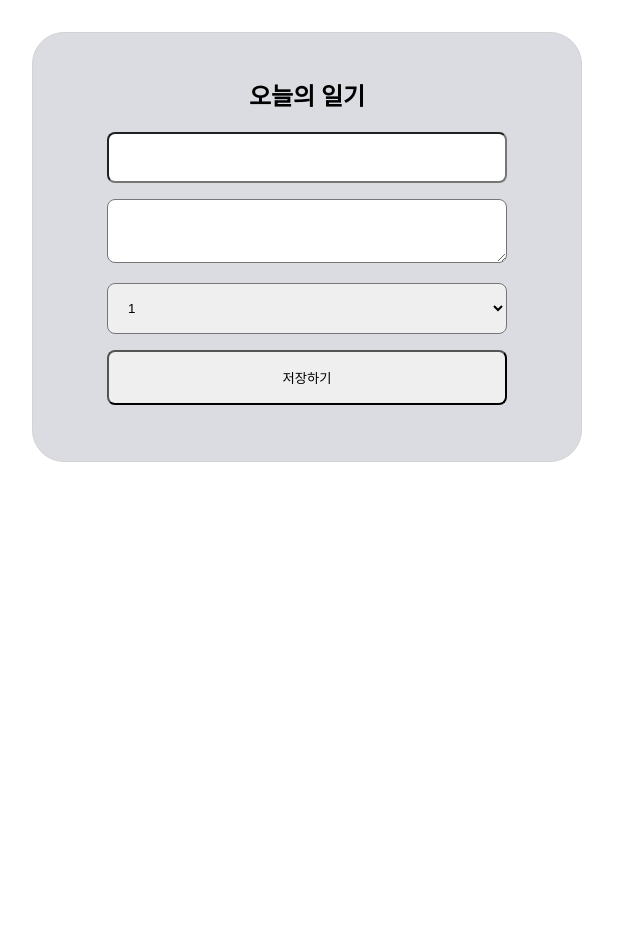
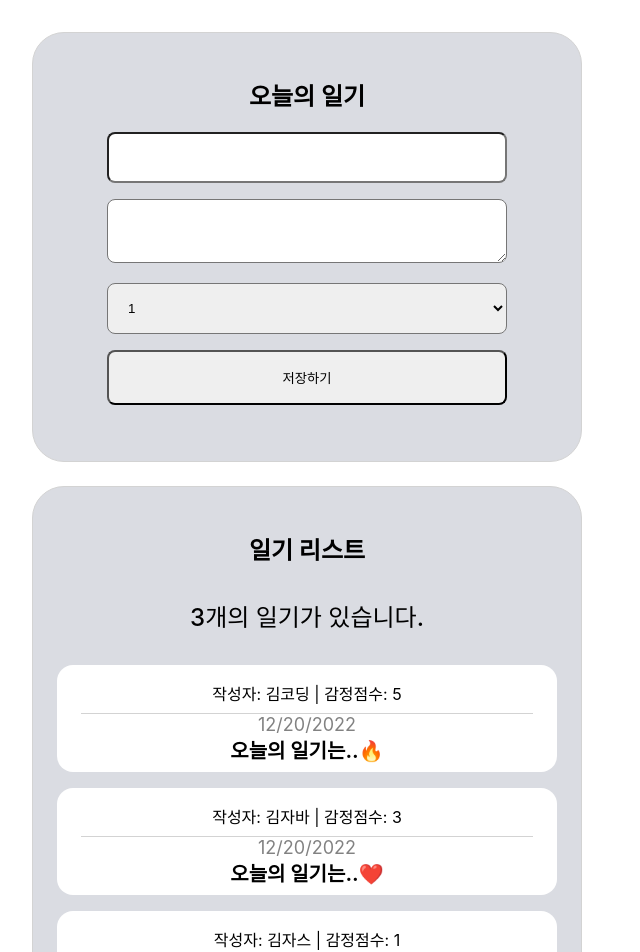
Before and after one commit to SpringintheFall/mini-dairy, a React (Create React App) app: page / in a window 1280 px wide. Shown: the top 952 px of the page, without its empty margins (0-640 px from the left). Before the commit the page ends 800 px from the top, so only its background shows below. Built offline with nearby package versions, Linux system fonts and the light colour scheme.

Commit message:
### React에 리스트 렌더링하기 (조회)

```diff
--- a/src/App.css
+++ b/src/App.css
@@ -2,7 +2,7 @@
   margin: 32px;
 }
 
-.DiaryEditor {
+.DiaryEditor , .DiaryList {
   background-color: rgb(218, 220, 226);
   width: 500px;
   text-align: center;
@@ -27,3 +27,45 @@
   border-radius: 8px;
 
 }
+
+/* List */
+.DiaryList {
+  border: 1px solid #D3D3D3;
+  margin-top: 24px;
+  padding: 24px;
+}
+
+.DiaryList h4 {
+  font-size: 24px;
+  font-weight: 500;
+}
+
+/* Item */
+.DiaryItem {
+  background-color: #FFF;
+  padding: 8px;
+  border-radius: 16px;
+  box-sizing: border-box;
+}
+
+.DiaryItem:not(:last-child) {
+  margin-bottom: 16px;
+}
+
+.DiaryItem .info {
+  width: calc(100% - 32px);
+  border-bottom: 1px solid #D3D3D3;
+  padding: 8px;
+  box-sizing: border-box;
+  display: inline-block;
+}
+
+.DiaryItem .date {
+  color: #828282;
+  font-size: 18px;
+}
+
+.DiaryItem .content {
+  font-weight: bold;
+  font-size: 20px;
+}
--- a/src/App.js
+++ b/src/App.js
@@ -1,11 +1,37 @@
-import React from "react";
+import { useEffect, useState } from "react";
+import DiaryEditor from "./DiaryEditor";
+import DiaryList from "./DiaryList";
 import "./App.css";
-import DiaryEditor from "./DiaryEditor";
+
+const dummyList = [
+  {
+    id: 1,
+    author: "김코딩",
+    content: "오늘의 일기는..🔥",
+    emotion: 5,
+    created_date: new Date().getTime()
+  },
+  {
+    id: 2,
+    author: "김자바",
+    content: "오늘의 일기는..❤️",
+    emotion: 3,
+    created_date: new Date().getTime()
+  },
+  {
+    id: 3,
+    author: "김자스",
+    content: "오늘의 일기는..🖤",
+    emotion: 1,
+    created_date: new Date().getTime()
+  }
+];
 
 function App() {
   return (
     <div className="App">
       <DiaryEditor />
+      <DiaryList diaryList={dummyList} />
     </div>
   );
 }
--- /dev/null
+++ b/src/DiartItem.js
@@ -0,0 +1,17 @@
+const DiaryItem = ({ author, content, created_date, emotion, id }) => {
+  return (
+    <div className="DiaryItem">
+      <span className="info">
+        작성자: {author} | 감정점수: {emotion}
+      </span>
+      <br />
+      <span className="date">
+        {new Date(created_date).toLocaleDateString()}
+      </span>
+      <br />
+      <span className="content">{content}</span>
+    </div>
+  );
+};
+
+export default DiaryItem;
--- /dev/null
+++ b/src/DiaryList.js
@@ -0,0 +1,22 @@
+import DiartItem from "./DiartItem";
+
+const DiaryList = ({ diaryList }) => {
+  console.log(diaryList);
+  return (
+    <div className="DiaryList">
+      <h2>일기 리스트</h2>
+      <h4>{diaryList.length}개의 일기가 있습니다.</h4>
+      <div>
+        {diaryList.map((it) => (
+          <DiartItem key={it.id} {...it} />
+        ))}
+      </div>
+    </div>
+  );
+};
+
+DiaryList.defaultProps = {
+  diaryList: []
+};
+
+export default DiaryList;
```
Also changed, not shown: 1 other file (tests, documents, lock files or other folders).
